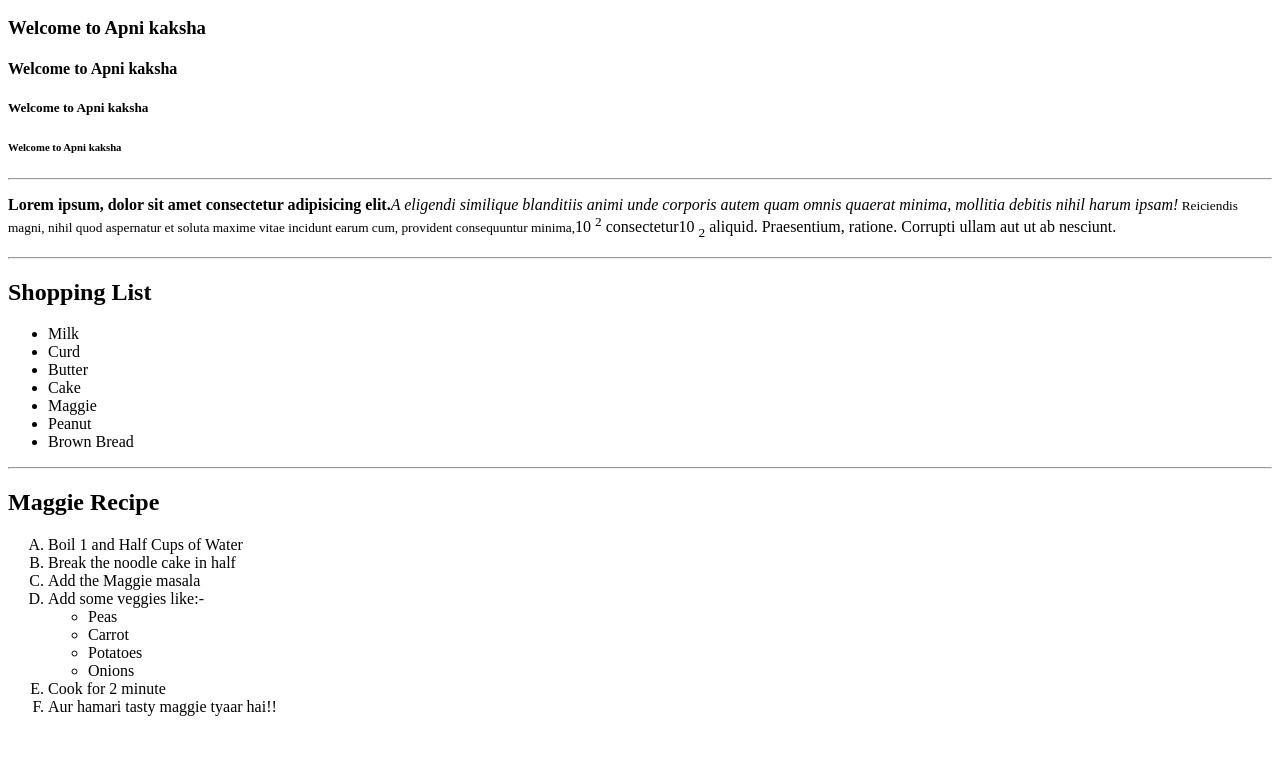
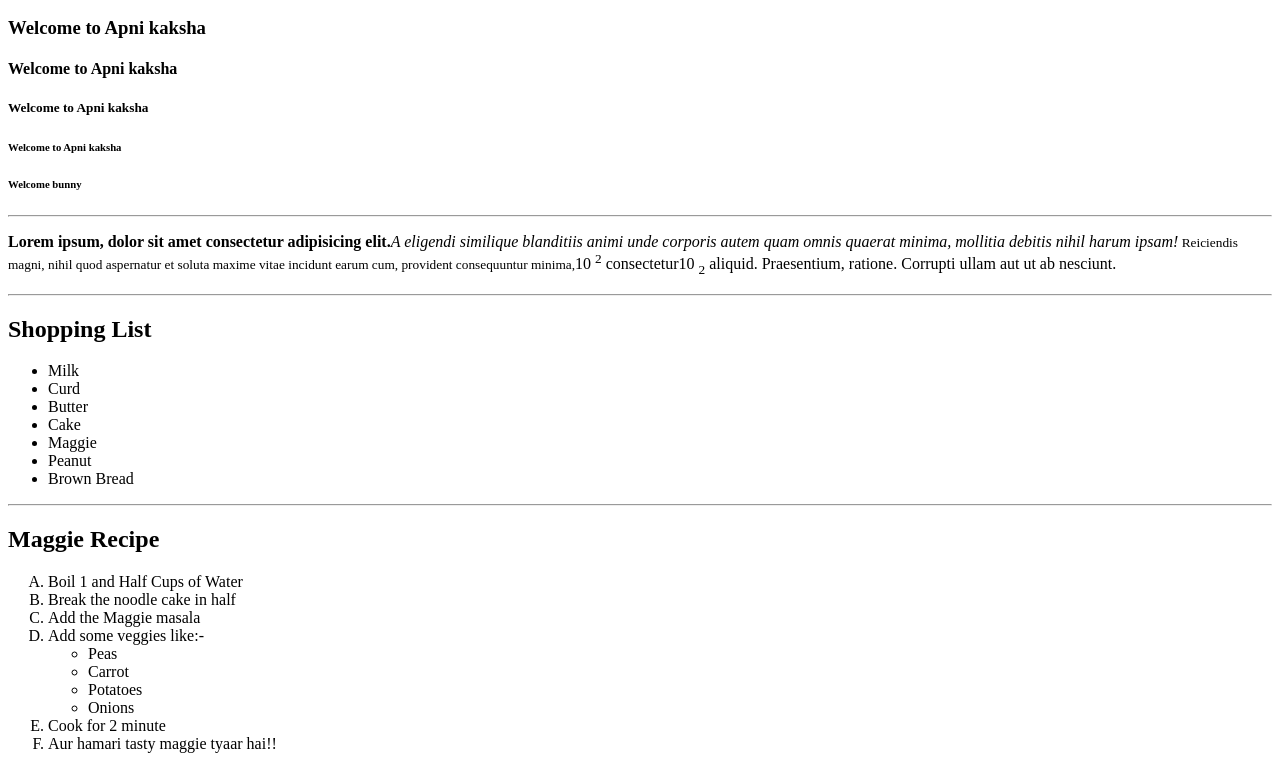
Before and after one commit to 7667461002/gitdemoforpwskills, a plain HTML site: page index.html in a window 1280 px wide. Shown: the part 110-879 px from the top of the page. Before the commit the page ends 842 px from the top, so only its background shows below. Drawn offline with Linux system fonts and the light colour scheme.

Commit message:
add a index file

```diff
--- a/index.html
+++ b/index.html
@@ -13,6 +13,7 @@
     <h4>Welcome to Apni kaksha</h4>
     <h5>Welcome to Apni kaksha</h5>
     <h6>Welcome to Apni kaksha</h6>
+    <h6>Welcome bunny</h6>
 
 
 
```
